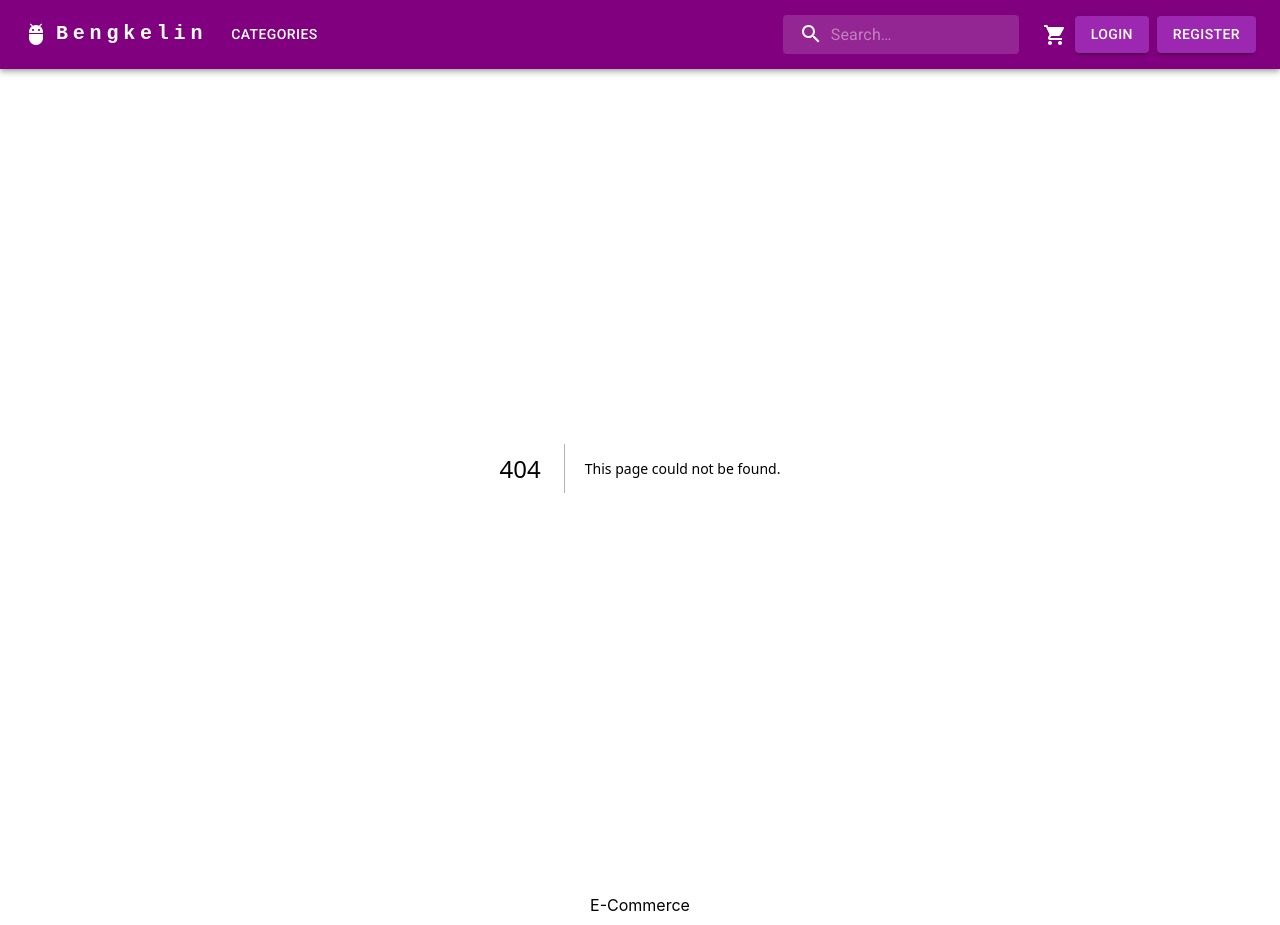
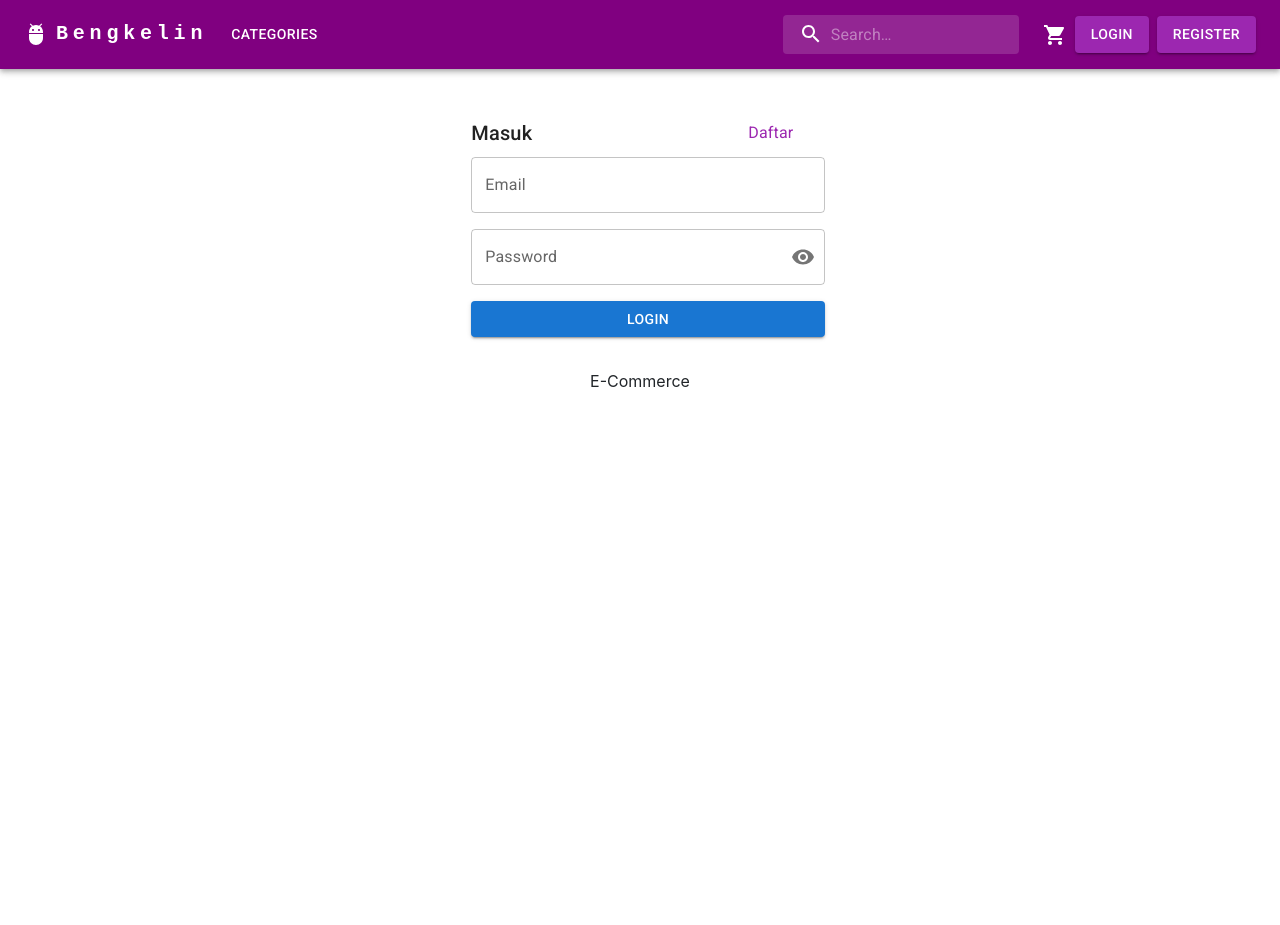
Before and after one commit to fazrithe/e-commerce-frontend, a Next.js app: page /login in a window 1280 px wide. Before the commit this address had no page. After the commit the page ends 800 px from the top, so only its background shows below. Built offline with nearby package versions, Linux system fonts and the light colour scheme.

Commit message:
login & register

```diff
--- a/components/home/navbar.tsx
+++ b/components/home/navbar.tsx
@@ -19,6 +19,7 @@ import InputBase from '@mui/material/InputBase';
 import { spacing } from '@mui/system';
 import { purple } from '@mui/material/colors';
 import Button, { ButtonProps } from '@mui/material/Button';
+import Link from 'next/link';
 
 const pages = ['Categories'];
 const settings = ['Profile', 'Account', 'Dashboard', 'Logout'];
@@ -211,8 +212,12 @@ const Navbar = () => {
             </Tooltip>
           </Box>
           <Box sx={{ flexGrow: 0, display: { xs: 'none', md: 'flex' } }}>
+          <Link href="login">
           <ColorButton variant="contained" className='mr-2'>Login</ColorButton>
+          </Link>
+          <Link href="register">
           <ColorButton variant="contained">Register</ColorButton>
+          </Link>
           </Box>
         </Toolbar>
       </Container>
--- /dev/null
+++ b/pages/login/index.tsx
@@ -0,0 +1,70 @@
+import * as React from 'react';
+import {FormGroup, FormControl, InputLabel, OutlinedInput, InputAdornment, IconButton, Grid, Paper, Typography} from '@mui/material'
+import Visibility from '@mui/icons-material/Visibility';
+import VisibilityOff from '@mui/icons-material/VisibilityOff';
+import Button from '@mui/material/Button';
+import Link from 'next/link';
+
+export default function Login(){
+    const [showPassword, setShowPassword] = React.useState(false);
+
+    const handleClickShowPassword = () => setShowPassword((show) => !show);
+
+    const handleMouseDownPassword = (event: React.MouseEvent<HTMLButtonElement>) => {
+      event.preventDefault();
+    };
+    return(
+        <Grid container alignItems="center" className="ml-2 mt-4 d-flex justify-content-center">
+        <Paper elevation={0}>
+            <Grid container alignItems="center" className="ml-2 mt-4">
+                <Grid item xs={6} sm={9}>
+                    <Typography variant="h6">Masuk</Typography>
+                </Grid>
+                <Grid item xs={6} sm={2}>
+                    <Link href="register">
+                    <Typography color="secondary">Daftar</Typography>
+                    </Link>
+                </Grid>
+            </Grid>
+            <FormGroup>
+                <FormControl sx={{ m: 1, width: '35ch' }} variant="outlined">
+                <InputLabel>Email</InputLabel>
+                <OutlinedInput
+                    type="text"
+                    label="Email"
+                    color="secondary"
+                />
+                </FormControl>
+            </FormGroup>
+            <FormGroup>
+                <FormControl sx={{ m: 1, width: '35ch' }} variant="outlined">
+                <InputLabel htmlFor="outlined-adornment-password">Password</InputLabel>
+                <OutlinedInput
+                    id="outlined-adornment-password"
+                    type={showPassword ? 'text' : 'password'}
+                    color="secondary"
+                    endAdornment={
+                    <InputAdornment position="end">
+                        <IconButton
+                        aria-label="toggle password visibility"
+                        onClick={handleClickShowPassword}
+                        onMouseDown={handleMouseDownPassword}
+                        edge="end"
+                        >
+                        {showPassword ? <VisibilityOff /> : <Visibility />}
+                        </IconButton>
+                    </InputAdornment>
+                    }
+                    label="Password"
+                />
+                </FormControl>
+            </FormGroup>
+              <FormGroup>
+                <FormControl sx={{ m: 1, width: '35ch' }} variant="outlined">
+                    <Button variant="contained">Login</Button>
+                </FormControl>
+            </FormGroup>
+            </Paper>
+            </Grid>
+    )
+}
```
Also changed, not shown: package.json (+6 -3 lines), pages/register/index.tsx (added, +125 -0 lines), 2 other files (tests, documents, lock files or other folders).
